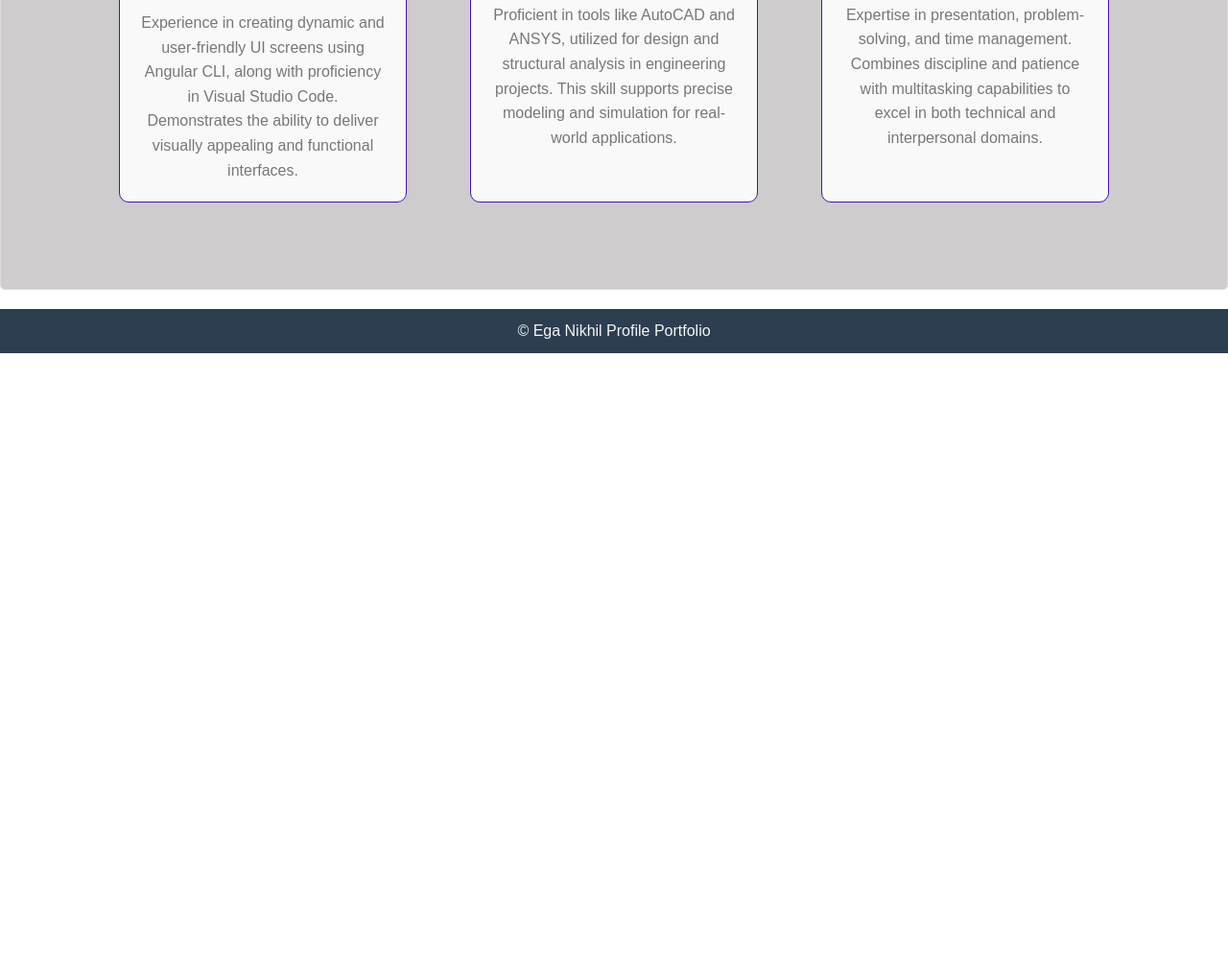
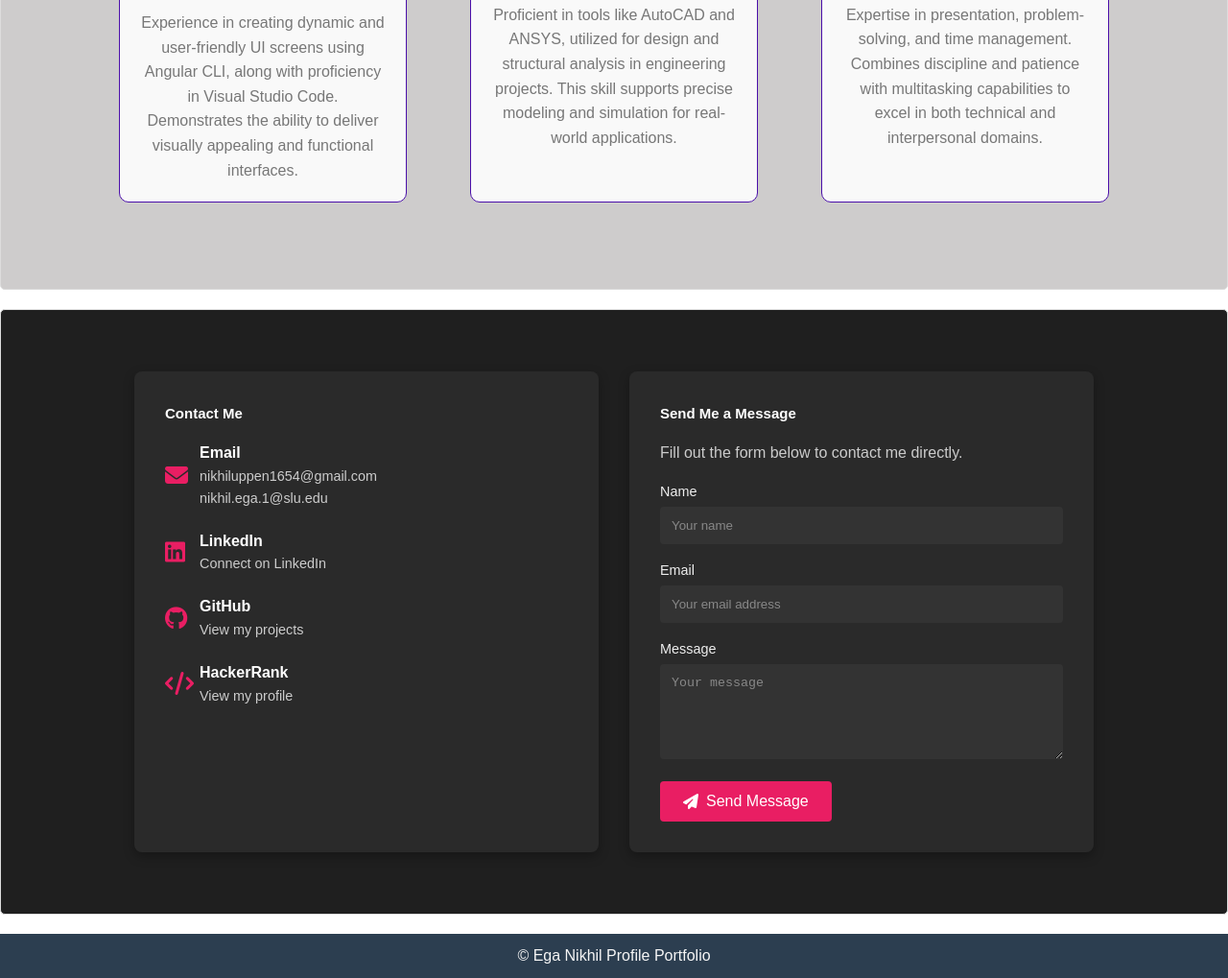
Before and after one commit to Nikhiluppen/Profile-portfoliio, a website: page public/index.html in a window 1280 px wide. Shown: the part 874-1893 px from the top of the page at 96% size. Before the commit the page ends 1242 px from the top, so only its background shows below. Drawn offline with Linux system fonts and the light colour scheme.

Commit message:
addedindex

```diff
--- a/public/index.html
+++ b/public/index.html
@@ -6,6 +6,7 @@
     <title>Nikhil Ega</title>
     <link rel="stylesheet" href="style.css">
     <link rel="stylesheet" href="styles.css">
+
 
 
 </head>
@@ -19,14 +20,16 @@
                 <li><a href="education.html">Education</a></li>
                 <li><a href="Skills.html">Skills</a></li>
                 <li><a href="projects.html">Projects</a></li>
-                <li><a href="certifications.html">Certifications</a></li>
-                <li>
+                 <li><a href="certifications.html">Certifications</a></li>
+                      <li>
         <a href="/assets/Nikhil_Ega%20Resume.pdf"
            target="_blank"
            rel="noopener">
           Resume
         </a>
       </li>
+
+
                 <!-- <li><a href="experiences.html">Experiences</a></li> -->
             </ul>
         </nav>
@@ -44,7 +47,7 @@
             <p>Information Technology student with a strong foundation in software development, data analysis, system
                 management. Skilled in various programming languages and tools, with hands-on experience in project
                 based learning and problem-solving.</p>
-            <!-- <button class="btn">Contact Us</button> -->
+            <!-- <button class="btn">Contact Usqwqdqwdqwdqqwdxq</button> -->
         </div>
         <img src="images/walp.jpeg" alt="Person" style="border-radius: 50%;">
     </section>
@@ -55,8 +58,6 @@
             <h3>Front-End Development Expertise</h3>
             <p>   Experience in creating dynamic and user-friendly UI screens using Angular CLI, along with proficiency in Visual Studio Code. Demonstrates the ability to deliver visually appealing and functional interfaces. </p>
         </div>
-
-        <!-- button for the aoge -->
         <div class="service">
             <img src="images/data.jpeg" alt="Data Analysis and Design Tools" class="service-logo">
 
@@ -67,18 +68,86 @@
             <img src="images/soft.jpeg" alt="Soft Skills and Multitasking" class="service-logo">
 
             <h3>Soft Skills and Multitasking</h3>
-            <p>   Expertise in presentation, problem-solving, and time management. Combines discipline and patience with multitasking capabilities to excel in both technical and interpersonal domains. </p>
+            <p>   Expertise in presentation,  problem-solving, and time management. Combines discipline and patience with multitasking capabilities to excel in both technical and interpersonal domains. </p>
         </div>
 
     </section>
+
+    <!-- in your <head> -->
+<link
+  rel="stylesheet"
+  href="https://cdnjs.cloudflare.com/ajax/libs/font-awesome/6.4.0/css/all.min.css"
+/>
+
+<!-- in your <body>, after your other sections -->
+<section id="contact">
+  <div class="contact-container">
+    <!-- left: list of channels -->
+    <div class="contact-info card">
+      <h2>Contact Me</h2>
+      <ul>
+        <li>
+          <i class="fas fa-envelope"></i>
+          <div>
+            <h3>Email</h3>
+            <p>nikhiluppen1654@gmail.com</p>
+            <p>nikhil.ega.1@slu.edu</p>
+          </div>
+        </li>
+        <li>
+          <i class="fab fa-linkedin"></i>
+          <div>
+            <h3>LinkedIn</h3>
+            <p><a href="https://www.linkedin.com/in/nikhilega/" target="_blank">Connect on LinkedIn</a></p>
+          </div>
+        </li>
+        <li>
+          <i class="fab fa-github"></i>
+          <div>
+            <h3>GitHub</h3>
+            <p><a href="https://github.com/Nikhiluppen" target="_blank">View my projects</a></p>
+          </div>
+        </li>
+        <li>
+          <i class="fas fa-code"></i>
+          <div>
+            <h3>HackerRank</h3>
+            <p><a href="https://www.hackerrank.com/yourprofile" target="_blank">View my profile</a></p>
+          </div>
+        </li>
+      </ul>
+    </div>
+
+    <!-- right: contact form -->
+    <div class="contact-form card">
+      <h2>Send Me a Message</h2>
+      <p>Fill out the form below to contact me directly.</p>
+      <form action="#" method="POST">
+        <label>
+          Name
+          <input type="text" name="name" placeholder="Your name" required />
+        </label>
+        <label>
+          Email
+          <input type="email" name="email" placeholder="Your email address" required />
+        </label>
+        <label>
+          Message
+          <textarea name="message" rows="5" placeholder="Your message" required></textarea>
+        </label>
+        <button type="submit"><i class="fas fa-paper-plane"></i> Send Message</button>
+      </form>
+    </div>
+  </div>
+</section>
+
     <footer>
-        <div class="container">
-            <p>&copy;
-                Ega Nikhil Profile Portfolio</p>
+                <div class="container">
+            <p>&copy; Ega Nikhil Profile Portfolio</p>
         </div>
     </footer>
 
 </body>
 </html>
 
-<!-- HAFSBVH,AFIJWEHFEV,KBUWEHUFGF.qwd  qDCQC ,KBDHJSB,HSDFGSF -->
+<!-- nwfje.bghFBEHfvbWFUG.SHVFWE,AHVCBVHFSFUWQUWUIIFIUEILOHA -->
```
Also changed, not shown: public/education.html (+1 -1 lines), public/home.html (+1 -1 lines).
